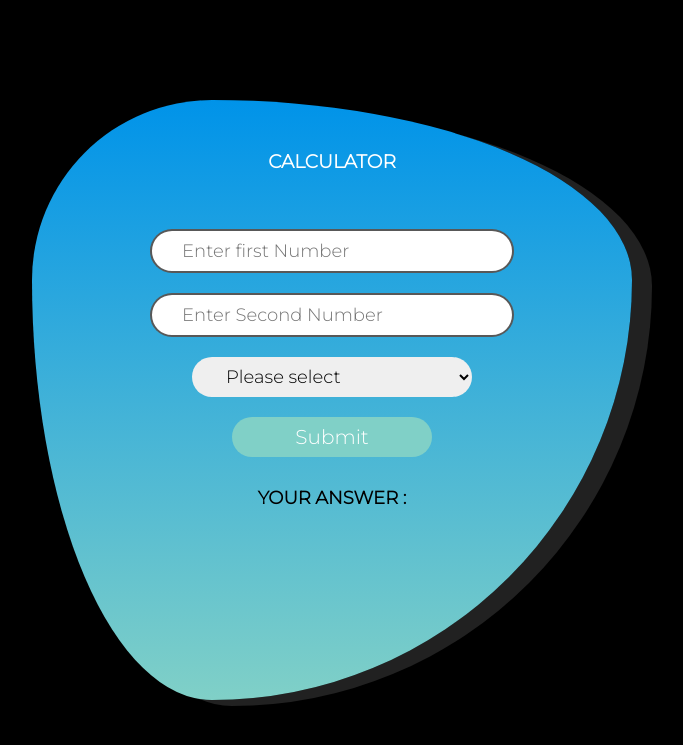
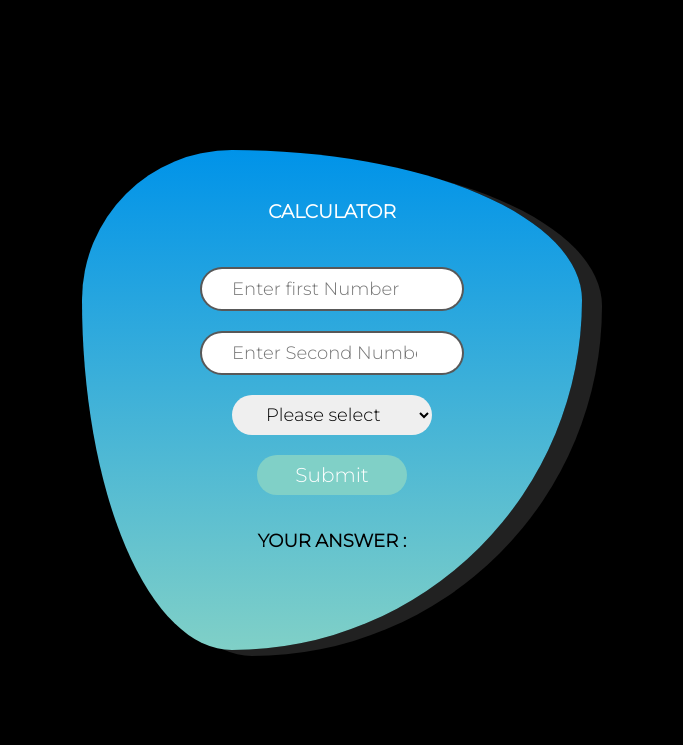
Before and after one commit to islam-abdel-halem/simple-calculator-in-PHP, a PHP site: page /calculator.php in a window 1280 px wide. Shown: the top 745 px of the page, without its empty margins (308-991 px from the left). Run offline with PHP 8.4, Linux system fonts and the light colour scheme.

Commit message:
updata in code

```diff
--- a/calculator.php
+++ b/calculator.php
@@ -27,7 +27,7 @@ if(isset($_POST['submit'])){
             $num3 = $num1 ** $num2;
             break;
         default:
-            $num3="Please select operation ";
+            $num3="Select operation ";
     }
 }
 ?>
@@ -57,10 +57,10 @@ body{
 }
 
 .cal{
-    width:600px;
-    height:600px;
     background: linear-gradient(#0093E9,#80D0C7);
     border-radius: 30% 70% 70% 30% / 30% 30% 70% 70% ;
+    width:500px;
+    height:500px;
     position: absolute;
     left: 50%;
     top: 50%;
@@ -68,7 +68,8 @@ body{
     text-align: center;
     box-shadow: 20px 6px 0px 0px rgb(128 128 128 / 26%);
 }
-.header{
+.title{
+
     text-align:center;
     margin-top:50px;
     color:white;
@@ -78,13 +79,13 @@ body{
 form{
     position: absolute;
     left: 50%;
-    top: 45%;
+    top: 50%;
     transform: translate(-50%,-50%);
 
 }
 
 input{
-    width:300px;
+    width:200px;
     height:40px;
     margin-top: 20px;
     border-radius: 40px;
@@ -97,14 +98,9 @@ input{
 
 }
 
-input:hover{
-    width:260px;
-    transition: 0.3s;
-
-}
 input[type="submit"]{
     background-color:#80D0C7;
-    width:200px;
+    width:150px;
     height:40px;
     color: white;
     font-size: 20px;
@@ -112,18 +108,12 @@ input[type="submit"]{
 
 
 }
-input[type="submit"]:active{
-    background-color:#80D0C7;
-    width:180px;
-    height:40px;
-    color: white;
-    font-size: 20px;
-    border: none;
-
-
+input[type="submit"]:active,
+input[type="submit"]:hover{
+    background-color:#0093E9;
 }
 select{
-    width:280px;
+    width:200px;
     height:40px;
     margin-top: 20px;
     border-radius: 40px;
@@ -137,9 +127,9 @@ select{
     margin-top:30px;
     font-size:18px;
 }
-.value-result{
+.value{
     color:white;
-    font: size 23px;
+    font-size: 23px;
 }
 
     </style>
@@ -148,7 +138,7 @@ select{
 <body>
 
 <div class="cal">
-    <h3 class="header">CALCULATOR</h3>
+    <h3 class="title">CALCULATOR</h3>
     <form action="calculator.php" method="POST">
 
         <input type="number" name="num1" placeholder="Enter first Number" value="<?php echo @$num1?>" required>
@@ -163,15 +153,8 @@ select{
             <option value="mod">mod '%'</option>
             <option value="exp">exp '**'</option>
         </select> <br>
-
         <input type="submit" name="submit">
-
-        <h5 class="result" >
-            YOUR ANSWER :  <br> <br>
-            <span class="value-result">
-                <?php echo @$num3?>
-            </span>
-        </h5>
+        <h5 class="result">YOUR ANSWER : <span class="value"><?php echo @$num3?></span></h5>
     </form>
 
 </div>
```
